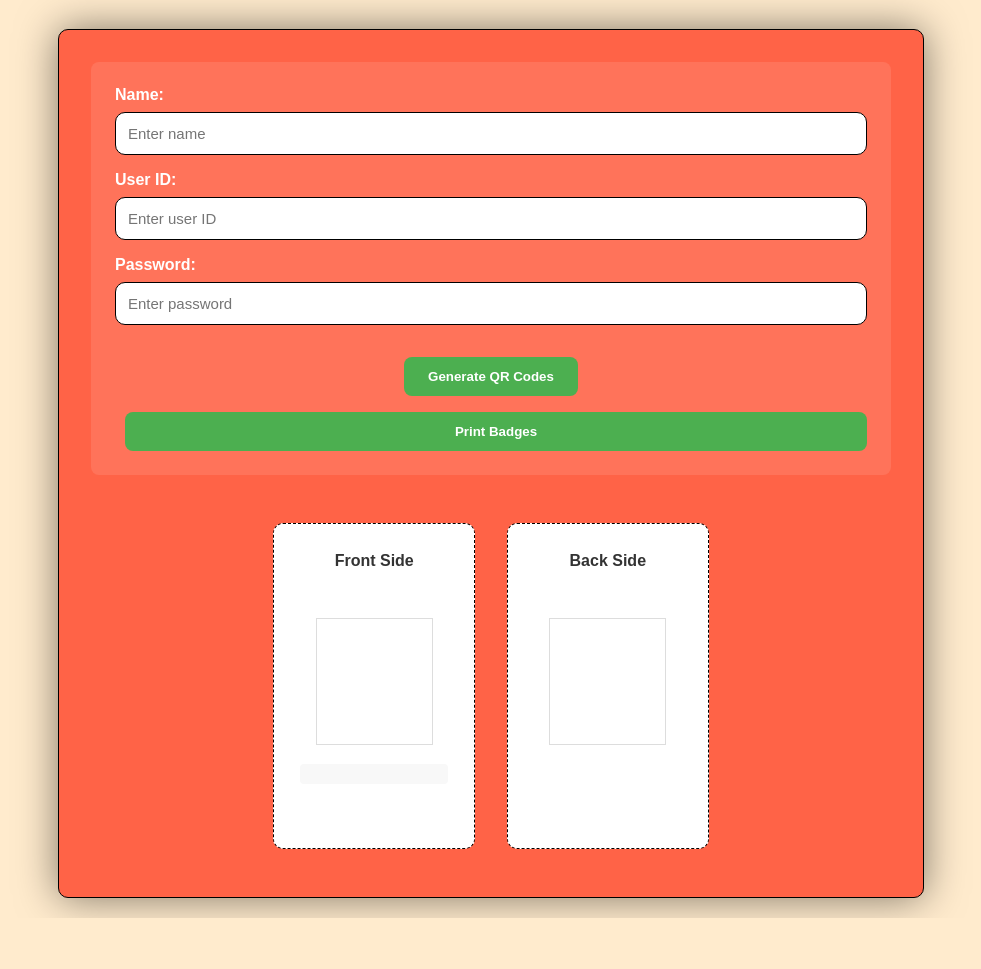
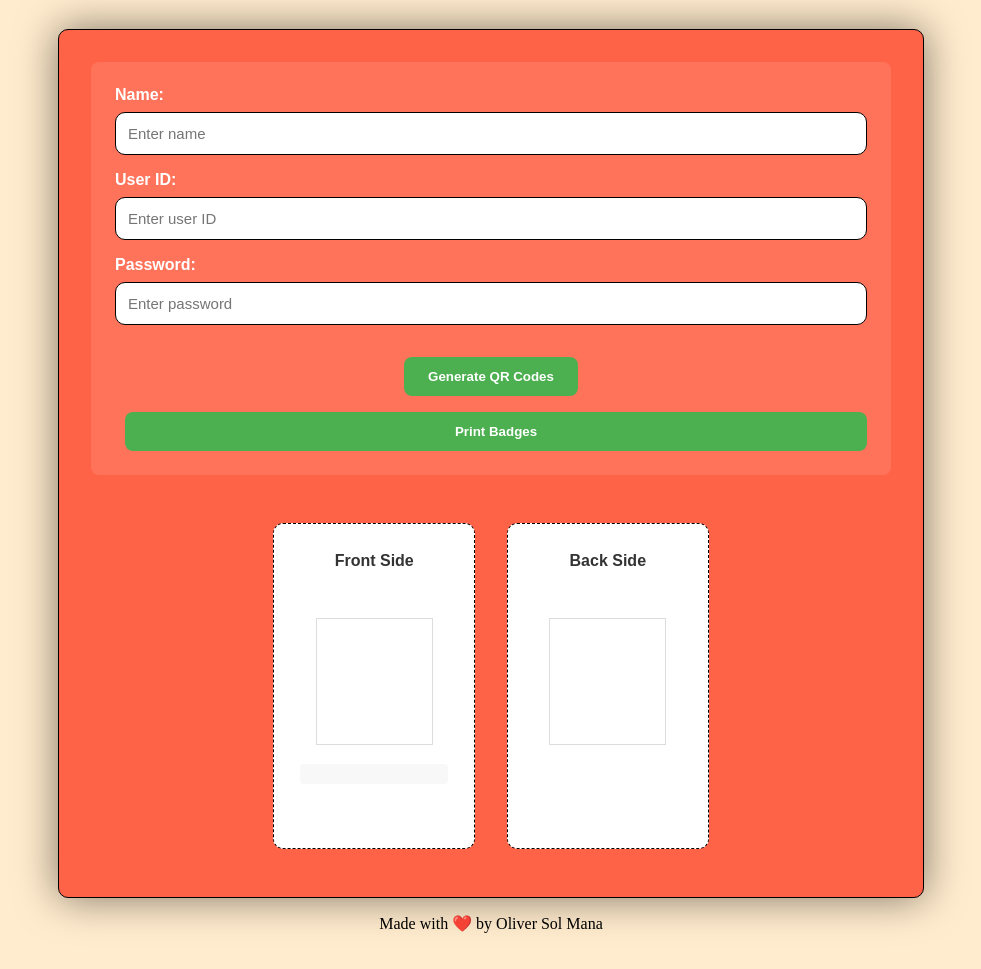
Before and after one commit to RRainbowCodeRR/badgecreator, a website built with Vite: page index.html in a window 1280 px wide. Shown: the part 116-1085 px from the top of the page, without its empty margins (149-1130 px from the left). Before the commit the page ends 1034 px from the top, so only its background shows below. Built offline with nearby package versions, Linux system fonts and the light colour scheme.

Commit message:
Added 'Made By' footer to index.html

```diff
--- a/index.html
+++ b/index.html
@@ -48,4 +48,5 @@
     </div>
     <script type="module" src="src/main.js"></script>
   </body>
+  <footer><p>Made with ❤️ by Oliver Sol Mana</p></footer>
 </html>
```
